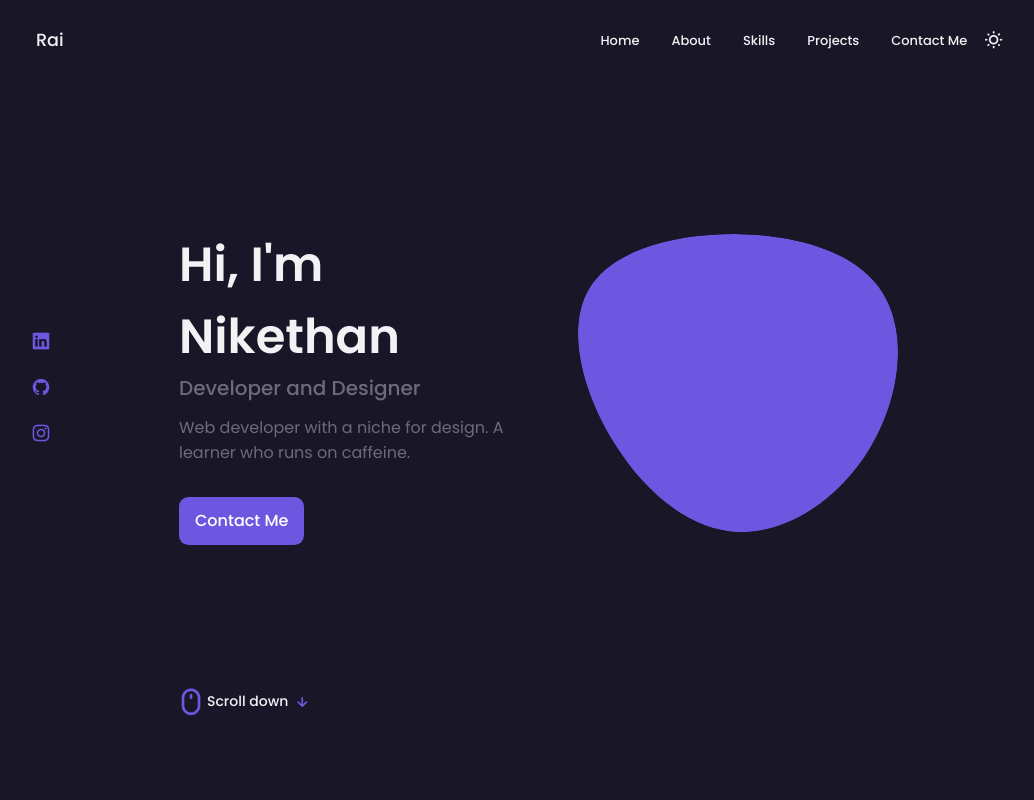
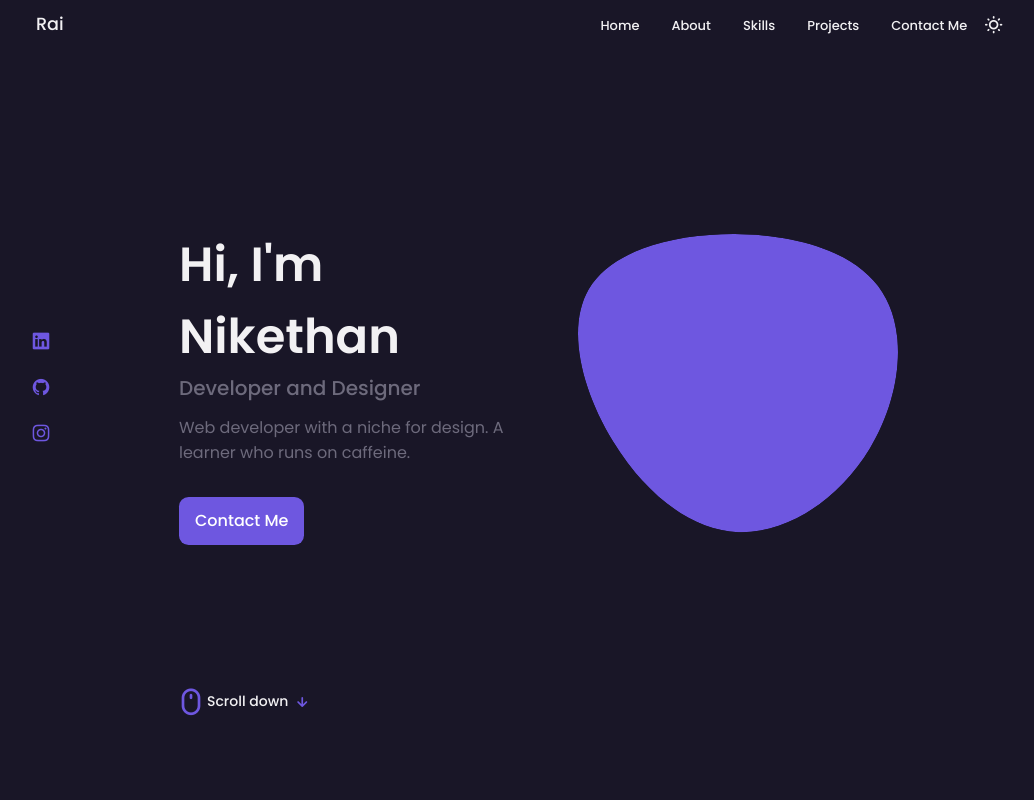
Before and after one commit to nikethanrai/portfolio, a React (Create React App) app: page / in a window 1280 px wide. Shown: the top 800 px of the page, without its empty margins (120-1154 px from the left). Built offline with nearby package versions, Linux system fonts and the light colour scheme.

Commit message:
Update App.css

```diff
--- a/src/App.css
+++ b/src/App.css
@@ -612,7 +612,7 @@ margin-right: var(--mb-1-5);
 
   }
   .nav{
-    height: calc(var(--header-height)+1.5rem);
+
     column-gap: 1rem;
   }
 
```
